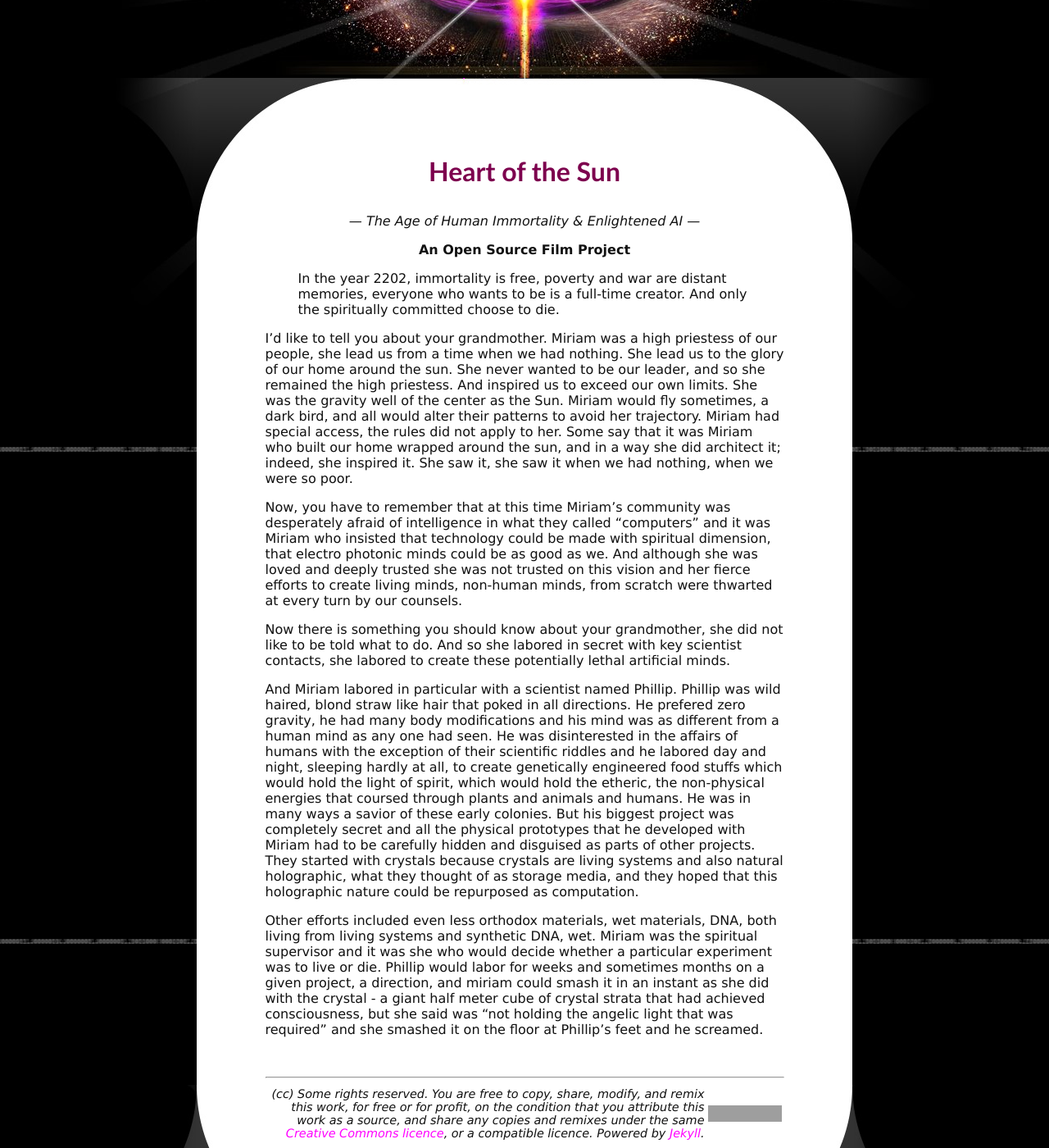
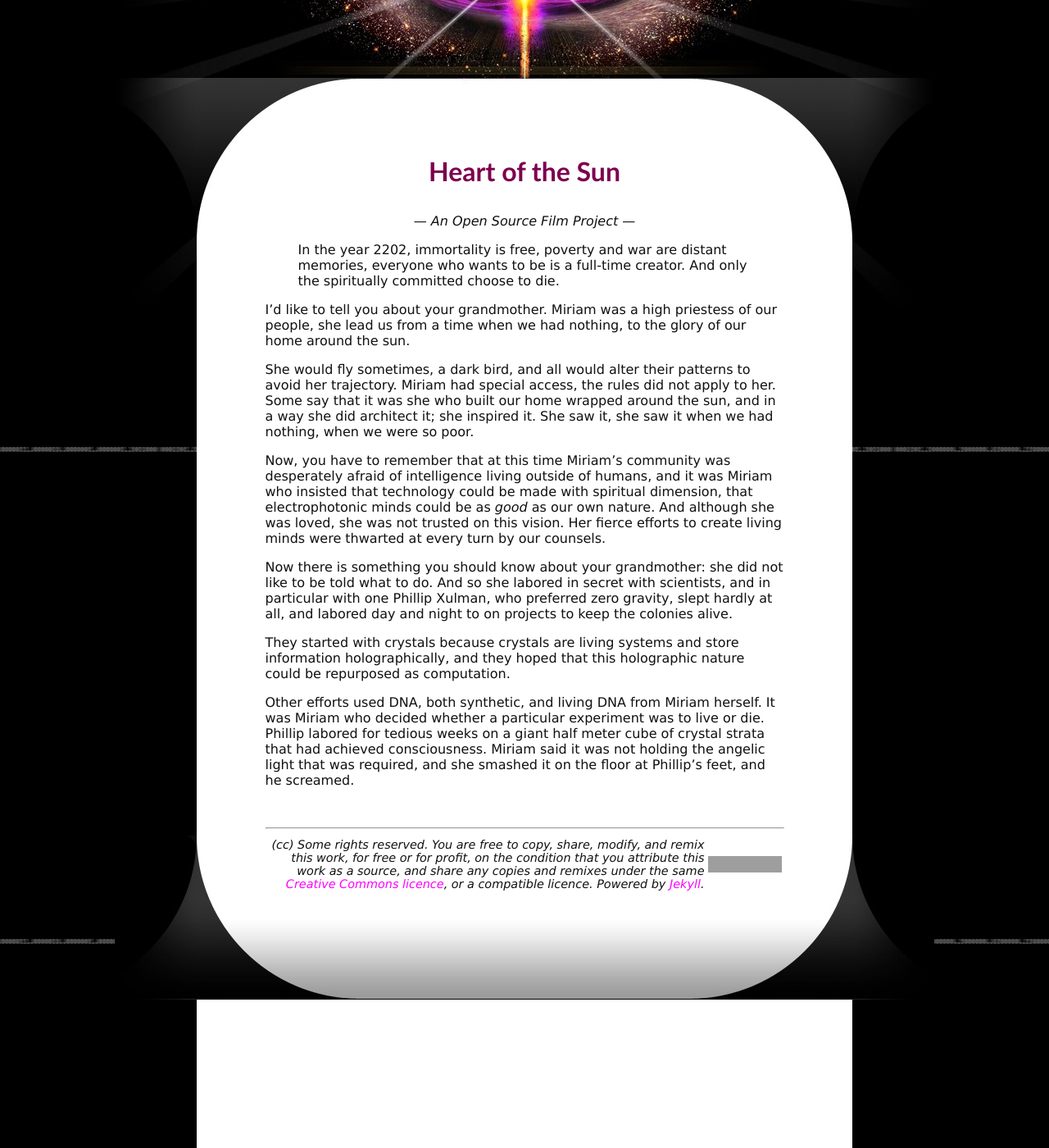
Before and after one commit to harlantwood/Heart_of_the_Sun, a Jekyll site: the page built from index.md, in a window 1280 px wide and 1400 px high, scrolled down 205 px. Shown: the whole window at 82% size. Built offline with Jekyll 4.4.1, drawn with Linux system fonts in a browser that asks for light colours; grey boxes are pictures that could not be loaded.

Commit message:
Updated index.md

```diff
--- a/index.md
+++ b/index.md
@@ -4,37 +4,28 @@ title: Heart of the Sun
 ---
 
 <div class="title">Heart of the Sun</div>
-<div class="subtitle">&mdash; The Age of Human Immortality &amp; Enlightened AI &mdash;</div>
-<div class="ipNotice">An Open Source Film Project</div>
+<div class="subtitle">&mdash; An Open Source Film Project &mdash;</div>
 
 > In the year 2202, immortality is free, poverty and war are distant memories, everyone who wants to be is a full-time creator.
 > And only the spiritually committed choose to die.
 
 I’d like to tell you about your grandmother.
-Miriam was a high priestess of our people, she lead us from a time when we had nothing.
-She lead us to the glory of our home around the sun.
-She never wanted to be our leader, and so she remained the high priestess.
-And inspired us to exceed our own limits.
-She was the gravity well of the center as the Sun.
-Miriam would fly sometimes, a dark bird, and all would alter their patterns to avoid her trajectory.
+Miriam was a high priestess of our people, she lead us from a time when we had nothing, to the glory of our home around the sun.
+
+She would fly sometimes, a dark bird, and all would alter their patterns to avoid her trajectory.
 Miriam had special access, the rules did not apply to her.
-Some say that it was Miriam who built our home wrapped around the sun, and in a way she did architect it; indeed, she inspired it.
+Some say that it was she who built our home wrapped around the sun, and in a way she did architect it; she inspired it.
 She saw it, she saw it when we had nothing, when we were so poor.
 
-Now, you have to remember that at this time Miriam’s community was desperately afraid of intelligence in what they called “computers” and it was Miriam who insisted that technology could be made with spiritual dimension, that electro photonic minds could be as good as we.
-And although she was loved and deeply trusted she was not trusted on this vision and her fierce efforts to create living minds, non-human minds, from scratch were thwarted at every turn by our counsels.
+Now, you have to remember that at this time Miriam’s community was desperately afraid of intelligence living outside of humans, and it was Miriam who insisted that technology could be made with spiritual dimension, that electrophotonic minds could be as _good_ as our own nature.
+And although she was loved, she was not trusted on this vision.  Her fierce efforts to create living minds were thwarted at every turn by our counsels.
 
-Now there is something you should know about your grandmother, she did not like to be told what to do.
-And so she labored in secret with key scientist contacts, she labored to create these potentially lethal artificial minds.
+Now there is something you should know about your grandmother: she did not like to be told what to do.
+And so she labored in secret with scientists, and in particular with one Phillip Xulman, who preferred zero gravity, slept hardly at all, and labored day and night to on projects to keep the colonies alive.
 
-And Miriam labored in particular with a scientist named Phillip.
-Phillip was wild haired, blond straw like hair that poked in all directions.
-He prefered zero gravity, he had many body modifications and his mind was as different from a human mind as any one had seen.
-He was disinterested in the affairs of humans with the exception of their scientific riddles and he labored day and night, sleeping hardly at all, to create genetically engineered food stuffs which would hold the light of spirit, which would hold the etheric, the non-physical energies that coursed through plants and animals and humans.
-He was in many ways a savior of these early colonies.
-But his biggest project was completely secret and all the physical prototypes that he developed with Miriam had to be carefully hidden and disguised as parts of other projects.
-They started with crystals because crystals are living systems and also natural holographic, what they thought of as storage media, and they hoped that this holographic nature could be repurposed as computation.
+They started with crystals because crystals are living systems and store information holographically, and they hoped that this holographic nature could be repurposed as computation.
 
-Other efforts included even less orthodox materials, wet materials, DNA, both living from living systems and synthetic DNA, wet.
-Miriam was the spiritual supervisor and it was she who would decide whether a particular experiment was to live or die.
-Phillip would labor for weeks and sometimes months on a given project, a direction, and miriam could smash it in an instant as she did with the crystal - a giant half meter cube of crystal strata that had achieved consciousness, but she said was “not holding the angelic light that was required” and she smashed it on the floor at Phillip’s feet and he screamed.
+Other efforts used DNA, both synthetic, and living DNA from Miriam herself.
+It was Miriam who decided whether a particular experiment was to live or die.
+Phillip labored for tedious weeks on a giant half meter cube of crystal strata that had achieved consciousness.
+Miriam said it was not holding the angelic light that was required, and she smashed it on the floor at Phillip’s feet, and he screamed.
```
